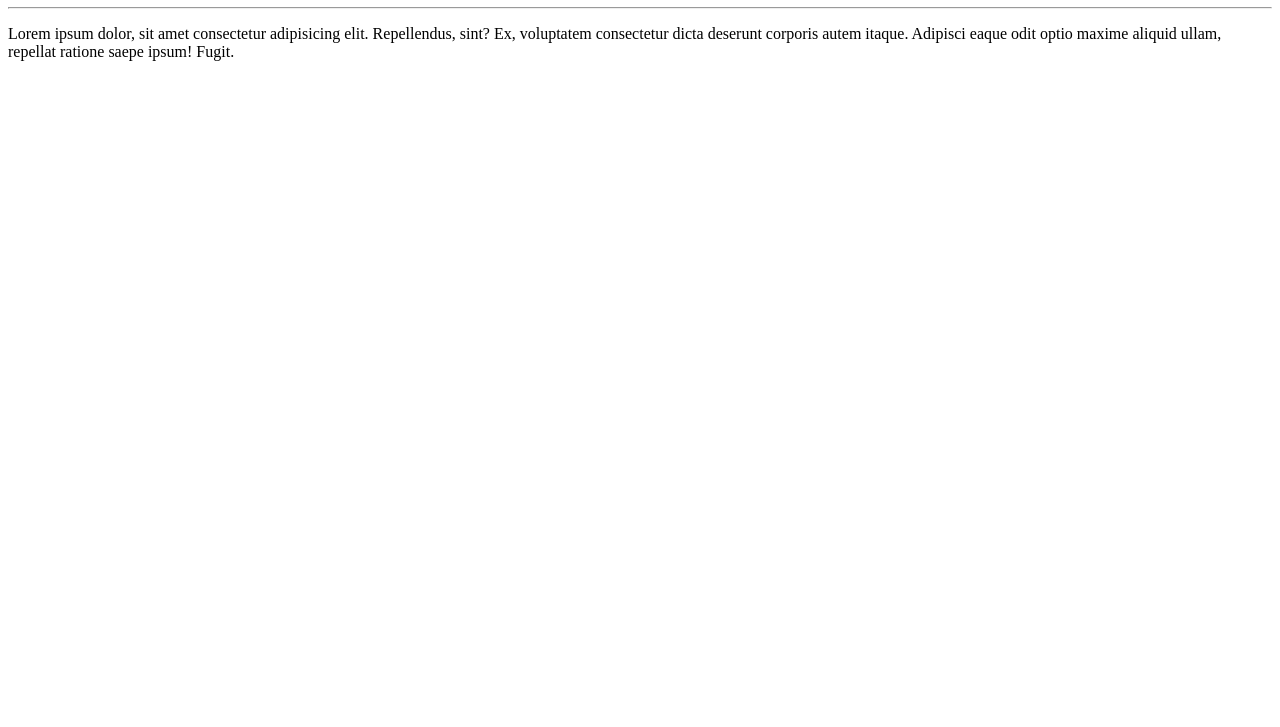
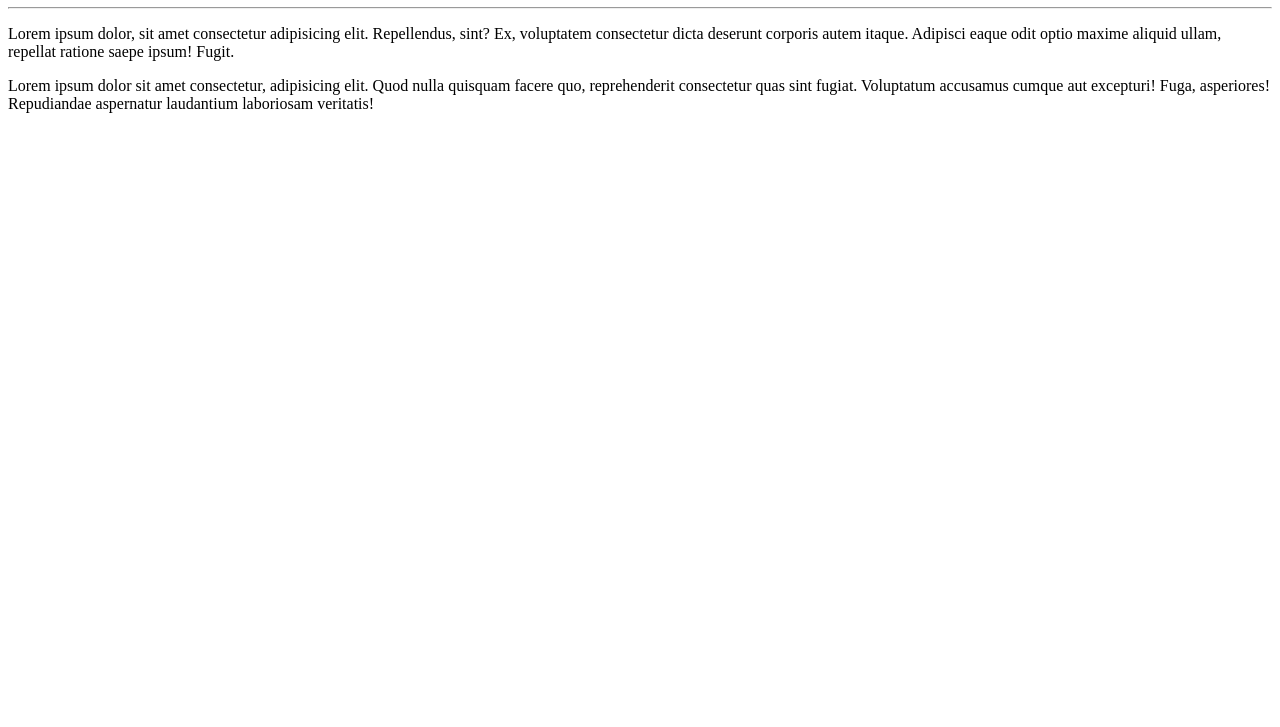
Before and after one commit to karolinehonorio/Ola-Mundo, a plain HTML site: page site-exemplo/index.html in a window 1280 px wide. Shown: the part 73-800 px from the top of the page. Drawn offline with Linux system fonts and the light colour scheme.

Commit message:
Adcionei um paragrafo

```diff
--- a/site-exemplo/index.html
+++ b/site-exemplo/index.html
@@ -10,5 +10,6 @@
     <h1>Olá, Mundo!</h1>
     <hr>
     <p>Lorem ipsum dolor, sit amet consectetur adipisicing elit. Repellendus, sint? Ex, voluptatem consectetur dicta deserunt corporis autem itaque. Adipisci eaque odit optio maxime aliquid ullam, repellat ratione saepe ipsum! Fugit.</p>
+    <p>Lorem ipsum dolor sit amet consectetur, adipisicing elit. Quod nulla quisquam facere quo, reprehenderit consectetur quas sint fugiat. Voluptatum accusamus cumque aut excepturi! Fuga, asperiores! Repudiandae aspernatur laudantium laboriosam veritatis!</p>
 </body>
 </html>
```
